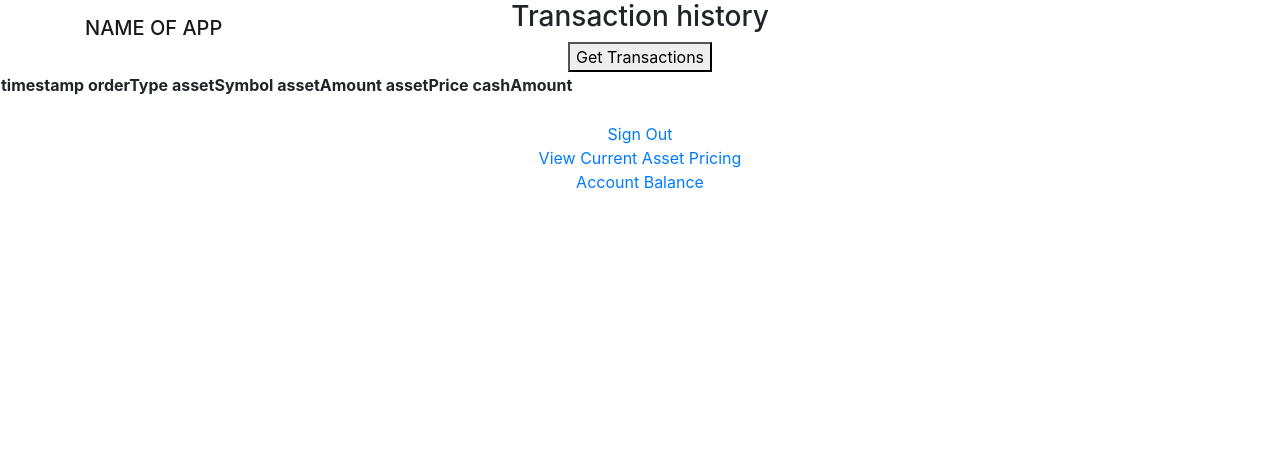
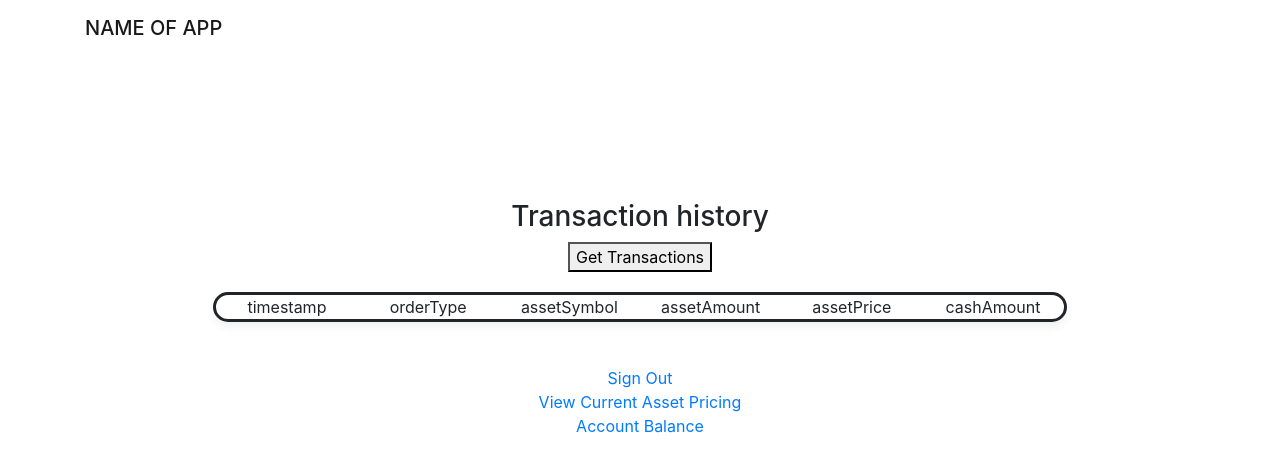
Before and after one commit to AhmadHatziq/TT3_25, a React (Create React App) app: page /transaction_history in a window 1280 px wide. Shown: the top 472 px of the page. Built offline with nearby package versions, Linux system fonts and the light colour scheme.

Commit message:
transactionHistory styling

```diff
--- a/src/components/current.asset.pricing.js
+++ b/src/components/current.asset.pricing.js
@@ -1,6 +1,7 @@
 import React, { Component } from "react";
 import axios from 'axios';
 import { Link } from  "react-router-dom";
+import './styles.css';
 
 
 export default class currentassetpricing extends Component {
@@ -57,7 +58,7 @@ export default class currentassetpricing extends Component {
     // Render method
     render() {
         return (
-            <div>
+            <div class="container col-8 containerStyle headerMargin">
                 <center><h1>View Current Pricing of Asset: </h1></center>
                 <h1>Asset Name: {this.state.assetSymbol}</h1>
                 <h1>Price: {this.state.price}</h1>
--- a/src/components/transactionhistory.component.js
+++ b/src/components/transactionhistory.component.js
@@ -1,5 +1,6 @@
 import React, { Component } from "react";
 import { Link } from "react-router-dom";
+import './styles.css';
 
 class TransactionHistory extends Component {
     constructor(props) {
@@ -80,18 +81,23 @@ class TransactionHistory extends Component {
 
         return (
 
-            <div>
+            <div class="headerMargin">
                 <h3>Transaction history</h3>
                 <button onClick = {this.getTransactionHistory}>Get Transactions</button>
-
-                <table>
-                    <th>timestamp orderType assetSymbol assetAmount assetPrice cashAmount</th>
+                <div class="container containerStyle col-8 mt-20 mb-20">
+                <div class="row">
+                    <div class="col">timestamp</div>
+                    <div class="col">orderType</div>
+                    <div class="col">assetSymbol</div>
+                    <div class="col">assetAmount</div>
+                    <div class="col">assetPrice</div>
+                    <div class="col">cashAmount</div>
                     {this.state.transactionHistory.map((item =>
                     <tr><td key={item.accountKey}> {item.timestamp} {item.orderType} {item.assetSymbol} {item.assetAmount} {item.assetPrice} {item.cashAmount} </td></tr>
                     ))}
 
-                </table>
-
+                    </div>
+                    </div>
                 <br/><Link to = "/sign-in">Sign Out</Link>
                 <br/><Link to = "/current.asset.pricing">View Current Asset Pricing</Link>
                 <br/><Link to = "/view_account_balance">Account Balance</Link>
--- a/src/components/view_account_balancing.js
+++ b/src/components/view_account_balancing.js
@@ -1,6 +1,7 @@
 import React, { Component } from "react";
 import axios from 'axios';
 import { Link } from "react-router-dom";
+import './styles.css';
 
 
 // Component to view account balance. Please refer to 'View Wallet Balances' part of Documentation
@@ -67,6 +68,7 @@ export default class ViewAccountBalance extends Component {
 
         if (this.state.showBalance === true) {
             balance_details = (
+
                 <div>
                     <center>
                     <table style={{border : '1px solid black'}}>
@@ -89,7 +91,7 @@ export default class ViewAccountBalance extends Component {
         };
 
         return (
-            <div>
+            <div class="headerMargin">
                 <center><h1>Please view your account balance below: </h1></center>
                 <button onClick = {this.getProfile}>Toggle Balance</button>
                 <p>
```
